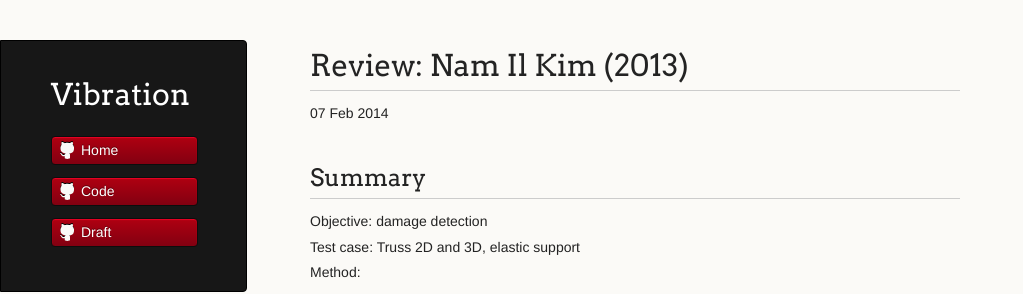
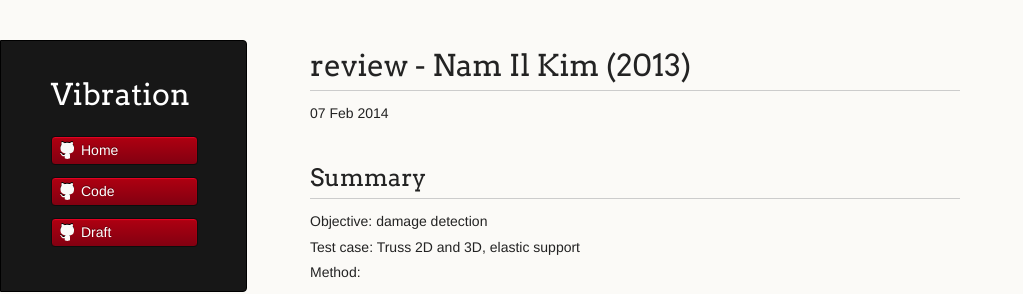
Before and after one commit to vireax/vibration, a Jekyll site: the page built from _posts/2014-02-07-nam-il-kim-2013.md, in a window 1280 px wide. Shown: the top 294 px of the page, without its empty margins (0-1023 px from the left). Built offline with Jekyll 4.4.1, drawn with Linux system fonts in a browser that asks for light colours.

```diff
--- a/_layouts/post.html
+++ b/_layouts/post.html
@@ -2,7 +2,7 @@
 layout: default
 ---
 
-<h1>{% if page.category == "review" %}Review: {% endif %}{{ page.title }}</h1>
+<h1>{% if page.category == "review" %}<small>review - </small>{% endif %}{{ page.title }}</h1>
 <p class="meta">{{ page.date | date_to_string }}</p>
 <div class="post">
   {{ content }}
```
